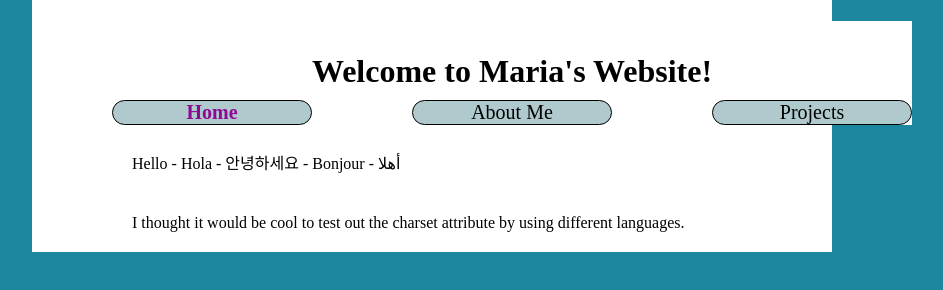
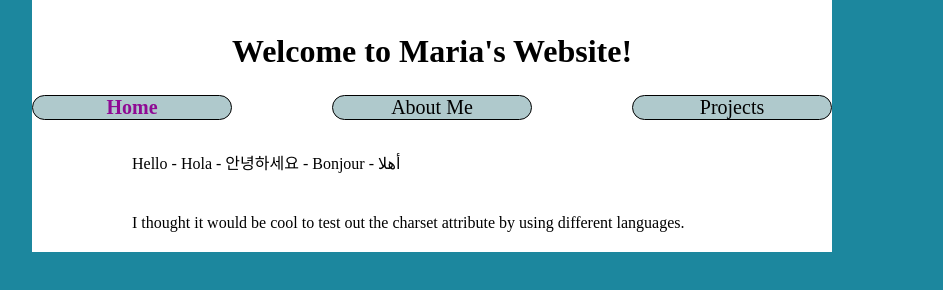
Before and after one commit to mariakh12/COSC-225-PUBLIC, a plain HTML site: page index.html in a window 1280 px wide. Shown: the whole page, without its empty margins (208-1151 px from the left). Drawn offline with Linux system fonts and the light colour scheme.

Commit message:
completed project

```diff
--- a/index.html
+++ b/index.html
@@ -7,7 +7,7 @@
     </head>
     <body class="bgcolor">
         <h1> Welcome to Maria's Website! </h1>
-            <div class="navabout" class="block">
+            <div class="navabout">
                 <a class="active" href=index.html>Home</a>
                 <a href=about.html>About Me</a>
                 <a href=project.html>Projects</a>
--- a/style.css
+++ b/style.css
@@ -5,8 +5,9 @@ h1 {
     width: 800px;
     background-color: white;
     position:fixed ;
-    left: 320px;
-    top:0;
+    top:50%;
+    left: 50% ;
+    transform: translate(-50%, -420%)
 }
 
 .initialblock{
@@ -40,8 +41,9 @@ h1 {
     position:fixed;
     display: flex;
     gap: 100px ;
-    top: 100px;
-    left: 320px;
+    top:50%;
+    left: 50% ;
+    transform: translate(-50%, -1220%) ;
 }
 
 .navabout a {
```
